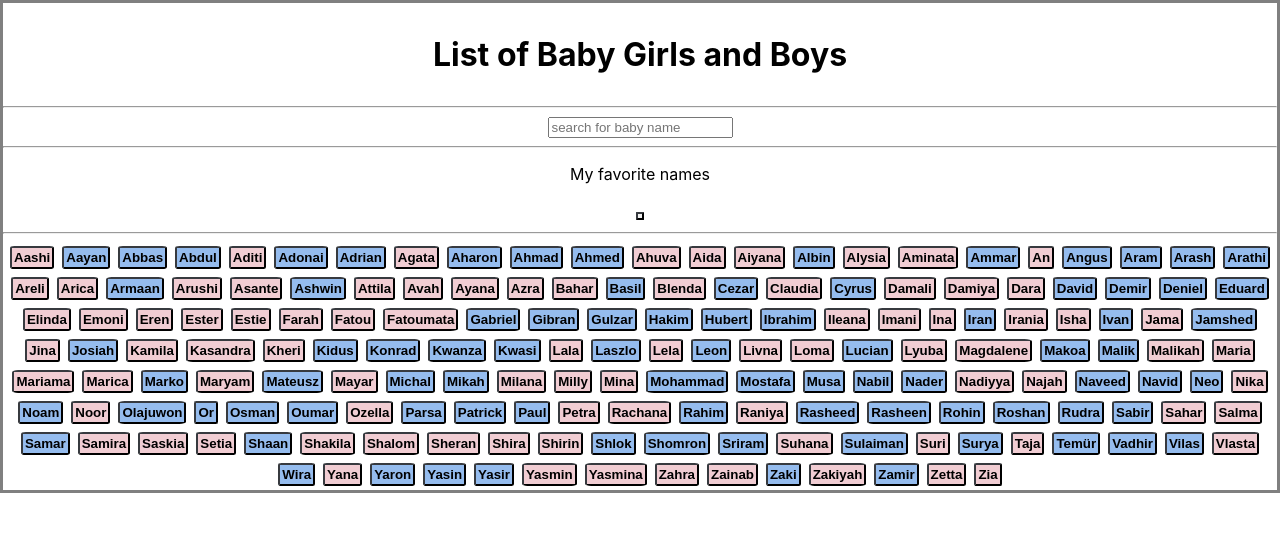
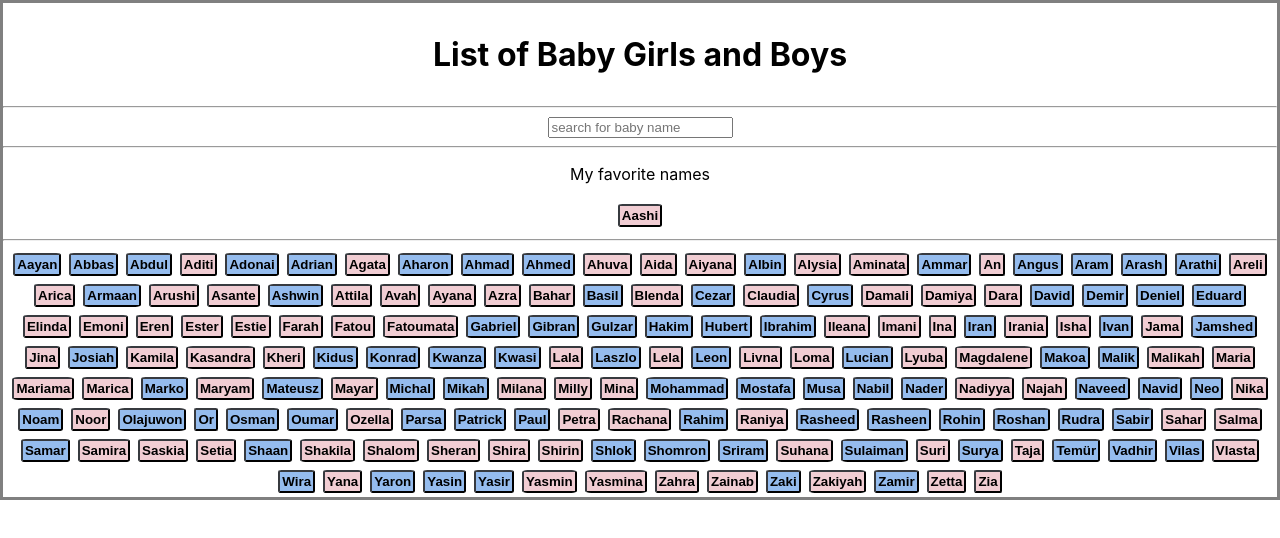
Before and after one commit to ISTANBULBEKLE/baby-names-react, a React (Create React App) app: page / in a window 1280 px wide. Both pictures are taken after a click on the button "Aashi". Shown: the top 538 px of the page. Built offline with nearby package versions, Linux system fonts and the light colour scheme; the HTML template or start-up script is replaced by a standard one.

Commit message:
baby-names are revised

```diff
--- a/src/App.js
+++ b/src/App.js
@@ -6,16 +6,32 @@ import BabyNames from "./BabyNames.json";
 import Favorites from "./Favorites";
 
 function App() {
-  const [babyNames, setBabyNames] = useState(BabyNames);
+  const orderedArr = BabyNames.sort((a, b) =>
+    a.name < b.name ? -1 : a.name > b.name ? 1 : 0
+  );
+
+  const [babyNames, setBabyNames] = useState(orderedArr);
 
   function handleFilter(input) {
     setBabyNames(
-      BabyNames.filter((babyName) =>
+      orderedArr.filter((babyName) =>
         babyName.name.toLowerCase().includes(input)
       )
     );
   }
 
+  const [favorites, setFavorites] = useState([]);
+
+  function handleSetFavorites(nameId) {
+   setFavorites([...favorites, orderedArr.find((n)=>n.name === nameId) ]);
+  setBabyNames(babyNames.filter(n => n.name !==nameId))
+  }
+
+
+  function handleReverseNames(itemName) {
+   setBabyNames([...babyNames, orderedArr.find((n)=>n.name === itemName) ]);
+  setFavorites(favorites.filter(n => n.name !== itemName));
+  }
   return (
     <div className="App">
       <div>
@@ -23,9 +39,13 @@ function App() {
         <hr></hr>
         <SearchBar handleFilter={handleFilter} />
         <hr></hr>
-        <Favorites babyNames={babyNames} />
+        <Favorites
+          handleReverseNames={handleReverseNames}
+          babyNames={favorites}
+        />
         <hr></hr>
-        <Names babyNames={babyNames} />
+        <Names handleSetFavorites={handleSetFavorites}
+         babyNames={babyNames} />
       </div>
     </div>
   );
--- a/src/Favorites.jsx
+++ b/src/Favorites.jsx
@@ -1,10 +1,26 @@
-import React from "react";
+import React, { useState } from "react";
 
-const Favorites = ({ babyNames }) => {
+const Favorites = ({ babyNames, handleReverseNames }) => {
+  const orderedArr = babyNames.sort((a, b) =>
+    a.name < b.name ? -1 : a.name > b.name ? 1 : 0
+  );
+
+  function handleReverseFavorite (e){
+    const itemName = e.target.innerText;
+    handleReverseNames(itemName);
+  }
+
   return (
     <div className="favorites">
       <p>My favorite names</p>
-      <button className="favorite-buttons btn btn-info"></button>
+      {orderedArr.map((n) => (
+        <button
+          onClick={handleReverseFavorite}
+          className={n.sex === "f" ? "pink-class" : "blue-class"}
+        >
+          {n.name}
+        </button>
+      ))}
     </div>
   );
 };
--- a/src/Names.jsx
+++ b/src/Names.jsx
@@ -1,22 +1,21 @@
 import React, { useState } from "react";
 
-const Names = ({ babyNames }) => {
+const Names = ({ babyNames, handleSetFavorites }) => {
   const orderedArr = babyNames.sort((a, b) =>
     a.name < b.name ? -1 : a.name > b.name ? 1 : 0
   );
-  const [favorites, setFavorites] = useState([]);
 
-  function handleClick(e) {
-    console.log("button clicked," + e.target.value);
-    setFavorites((prevNames)=>[...prevNames, e.target.value]);
+  function handleListInToFavorites(e){
+    const nameId = e.target.innerText;
+    console.log(nameId);
+    handleSetFavorites(nameId);
   }
-
   return (
     <div className="name-container">
       {orderedArr.map((name) => (
         <button
-          onClick={handleClick}
-          value={favorites}
+          onClick={handleListInToFavorites}
+          //value={favorites}
           key={name.id}
           className={name.sex === "f" ? "pink-class" : "blue-class"}
         >
```
